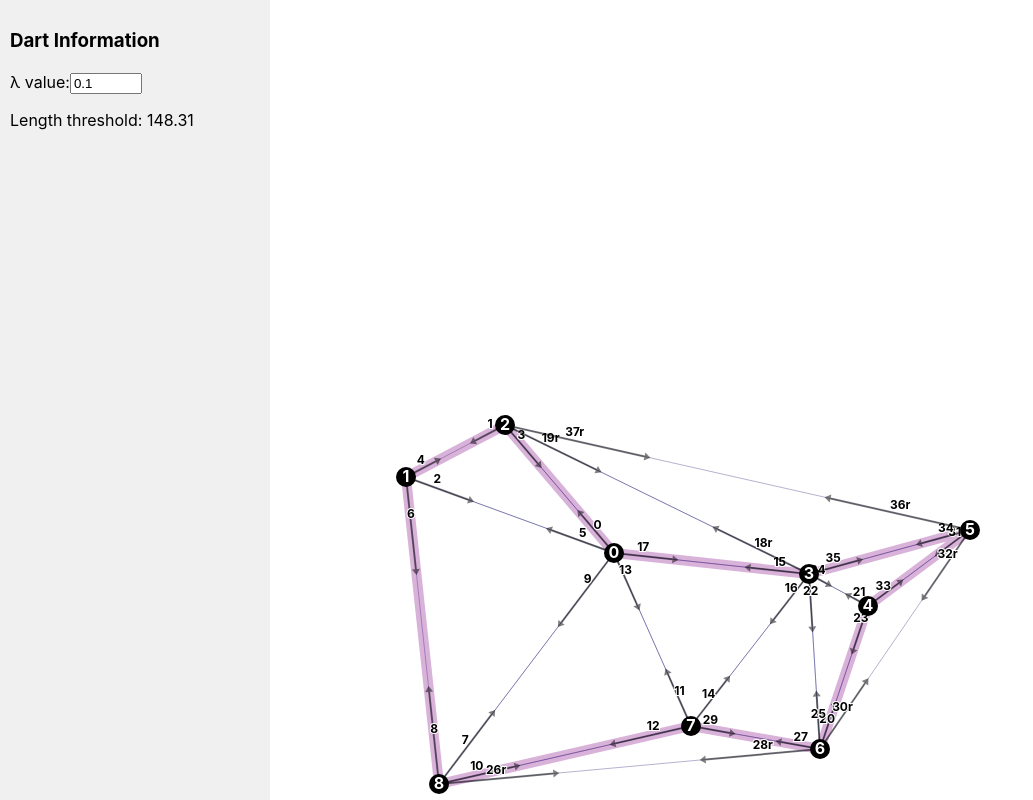
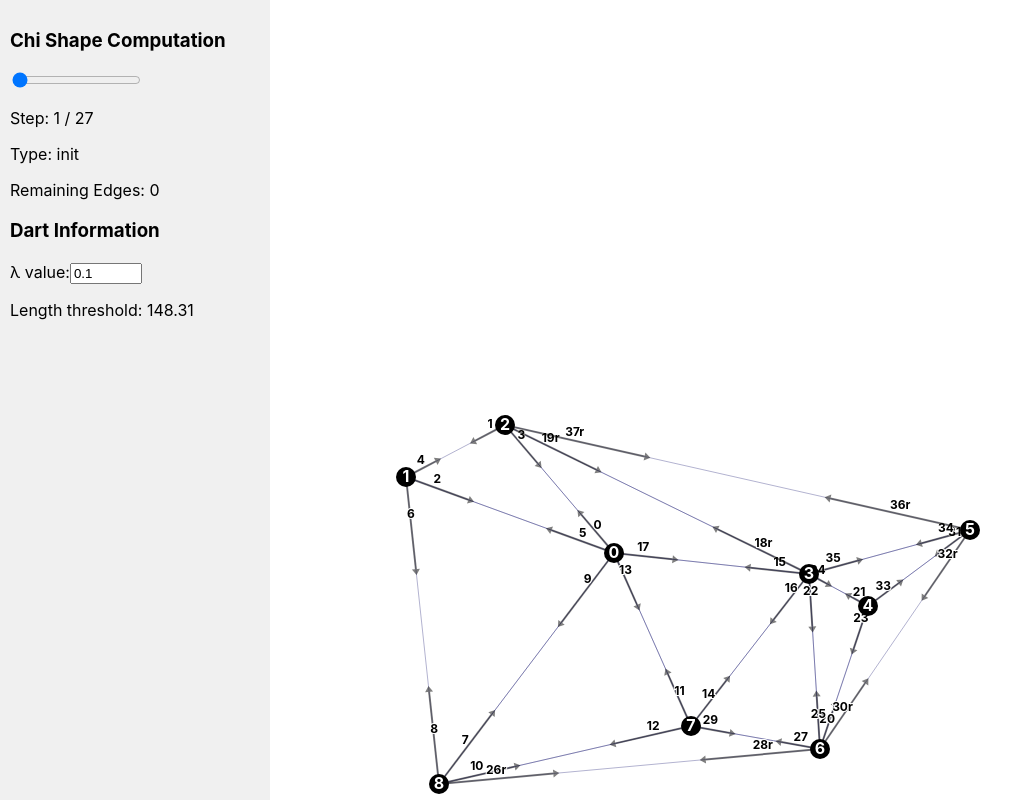
Before and after one commit to NolanDC/chi-shapes, a React (Create React App) app: page / in a window 1280 px wide. Shown: the whole page, without its empty margins (0-1033 px from the left). Built offline with nearby package versions, Linux system fonts and the light colour scheme.

Commit message:
step based scrubbing

```diff
--- a/src/ChiShapeVisualization.tsx
+++ b/src/ChiShapeVisualization.tsx
@@ -1,6 +1,6 @@
 import React, { useState, useEffect, useRef, useCallback, useMemo } from 'react';
 import { Vector } from './vector';
-import { ChiShapeComputer } from './chiShape';
+import { ChiShapeComputer, ComputationStep } from './chiShape';
 import { CombinatorialMap, Dart } from './CombinatorialMap';
 import { DartView } from './DartView';
 import { TriangleView } from './TriangleView';
@@ -20,11 +20,19 @@ const ChiShapeVisualization: React.FC = () => {
   const [combinatorialMap, setCombinatorialMap] = useState<CombinatorialMap>()
   const [delaunayTriangles, setDelaunayTriangles] = useState<Triangle[]>()
   const [size, setSize] = useState({ width: 0, height: 0 });
+  const [stepIndex, setStepIndex] = useState<number>(0)
 
   const containerRef = useRef<HTMLDivElement>(null);
   const INFO_COLUMN_WIDTH = 250;
 
-  const chiShape = useMemo(() => new ChiShapeComputer(points, lambda).chiShape(), [points, lambda])
+  const steps = useMemo(() => new ChiShapeComputer(points, lambda).getComputationSteps(), [points, lambda])
+  const currentStep = useMemo(() => steps[stepIndex], [stepIndex])
+
+  useEffect(() => {
+    console.log(steps)
+    setStepIndex(0)
+    console.log('first step', steps[0])
+  }, [steps])
 
   useEffect(() => {
     if (points.length < 3) {
@@ -37,8 +45,6 @@ const ChiShapeVisualization: React.FC = () => {
     try {
       const t1 = new Date().getMilliseconds()
       const chiShapeComputer = new ChiShapeComputer(points, lambda);
-      console.log('millis', (new Date()).getMilliseconds() - t1)
-      const newChiShape = Array.from(chiShapeComputer.chiShape());
       setLengthThresh(chiShapeComputer.getLengthThreshold());
       setCombinatorialMap(chiShapeComputer.getCombinatorialMap());
       setDelaunayTriangles(chiShapeComputer.getDelaunayTriangles());
@@ -104,6 +110,10 @@ const ChiShapeVisualization: React.FC = () => {
     window.addEventListener('resize', handleResize);
     return () => window.removeEventListener('resize', handleResize);
   }, []);
+
+  const handleStepChange = (event: React.ChangeEvent<HTMLInputElement>) => {
+    setStepIndex(Number(event.target.value));
+  };
 
   const handleSvgClick = (e: React.MouseEvent<SVGSVGElement>) => {
     const rect = e.currentTarget.getBoundingClientRect();
@@ -171,15 +181,17 @@ const ChiShapeVisualization: React.FC = () => {
   };
 
   const renderChiShape = () => {
+    const shape = currentStep?.currentChiShape
+    if (!shape) return
 
-    const validPoints = chiShape.filter(e => points[e.d1.origin] !== undefined && points[e.d2.origin] !== undefined);
-    if (validPoints.length !== chiShape.length) {
+    const validPoints = shape.filter(e => points[e.d1.origin] !== undefined && points[e.d2.origin] !== undefined);
+    if (validPoints.length !== shape.length) {
       console.warn("Some chi shape points are undefined");
     }
 
     return (
       <polygon
-        points={Array.from(chiShape.values()).map(p => `${points[p.d1.origin].x},${points[p.d1.origin].y}`).join(' ')}
+        points={Array.from(shape.values()).map(p => `${points[p.d1.origin].x},${points[p.d1.origin].y}`).join(' ')}
         fill="none"
         stroke="rgba(128, 0, 128, 0.3)"
         strokeWidth={10}
@@ -240,6 +252,27 @@ const ChiShapeVisualization: React.FC = () => {
   return (
     <div style={{ display: 'flex', width: '100vw', height: '100vh', overflow: 'hidden' }}>
       <div style={{ width: `${INFO_COLUMN_WIDTH}px`, padding: '10px', background: '#f0f0f0', overflowY: 'auto' }}>
+      <h3>Chi Shape Computation</h3>
+        <input
+          type="range"
+          min="0"
+          max={steps.length - 1}
+          value={stepIndex}
+          onChange={handleStepChange}
+        />
+        <p>Step: {stepIndex + 1} / {steps.length}</p>
+        {currentStep && (
+          <div>
+            <p>Type: {currentStep.type}</p>
+            {currentStep.type === 'analyze' && (
+              <>
+                <p>Is Regular: {currentStep.isRegular ? 'Yes' : 'No'}</p>
+                <p>Is Boundary: {currentStep.isBoundary ? 'Yes' : 'No'}</p>
+              </>
+            )}
+            <p>Remaining Edges: {currentStep.remainingEdges.length}</p>
+          </div>
+        )}
         <h3>Dart Information</h3>
         {getDartInfo()}
         <div style={{ marginTop: '20px' }}>
--- a/src/chiShape.ts
+++ b/src/chiShape.ts
@@ -8,6 +8,18 @@ export interface Edge {
   length: number;
 }
 
+export interface ComputationStep {
+  type: 'init' | 'analyze' | 'remove';
+  edge?: Edge;
+  isRegular?: boolean;
+  isBoundary?: boolean;
+  removedEdges?: Edge[];
+  newEdges?: Edge[];
+  currentChiShape: Edge[];
+  remainingEdges: Edge[];
+}
+
+
 export class ChiShapeComputer {
   private points: Vector[];
   private lambda: number;
@@ -16,7 +28,7 @@ export class ChiShapeComputer {
   private lengthThreshold: number;
   private boundaryEdges: Edge[];
   private removedEdges: Edge[];
-  private computedChiShape: Edge[] | null;
+  private computationSteps: ComputationStep[];
 
   constructor(points: Vector[], lambda: number) {
     this.points = points;
@@ -26,14 +38,12 @@ export class ChiShapeComputer {
     this.boundaryEdges = this.computeSortedBoundaryEdges();
     this.lengthThreshold = this.calculateLengthThreshold();
     this.removedEdges = [];
-    this.computedChiShape = null;
+    this.computationSteps = [];
+    this.computeChiShapeSteps();
   }
 
-  public chiShape(): Edge[] {
-    if (this.computedChiShape === null) {
-      this.computedChiShape = this.computeChiShape();
-    }
-    return this.computedChiShape;
+  public getComputationSteps(): ComputationStep[] {
+    return this.computationSteps;
   }
 
   public getDelaunayTriangles(): Triangle[] {
@@ -115,8 +125,8 @@ export class ChiShapeComputer {
         const newEdge1 = this.createEdge(r1, this.combinatorialMap.t0(r1)!);
         const newEdge2 = this.createEdge(r2, this.combinatorialMap.t0(r2)!);
 
-        this.insertSortedEdge(newEdge1);
-        this.insertSortedEdge(newEdge2);
+        //this.insertSortedEdge(newEdge1);
+        //this.insertSortedEdge(newEdge2);
 
         chiShape.add(newEdge1);
         chiShape.add(newEdge2);
@@ -131,14 +141,6 @@ export class ChiShapeComputer {
     return this.sortEdges(chiShape);
   }
 
-  private insertSortedEdge(edge: Edge) {
-    const index = this.boundaryEdges.findIndex(e => e.length <= edge.length);
-    if (index === -1) {
-      this.boundaryEdges.push(edge);
-    } else {
-      this.boundaryEdges.splice(index, 0, edge);
-    }
-  }
 
   private createEdge(d1: Dart, d2: Dart): Edge {
     return {
@@ -190,4 +192,77 @@ export class ChiShapeComputer {
 
     return sortedEdges;
   }
+
+  private computeChiShapeSteps() {
+    const initialBoundaryEdges = this.computeSortedBoundaryEdges();
+
+    // Initial step
+    this.computationSteps.push({
+      type: 'init',
+      currentChiShape: this.sortEdges(new Set<Edge>([...initialBoundaryEdges])),
+      remainingEdges: [...initialBoundaryEdges]
+    });
+
+    while (this.computationSteps[this.computationSteps.length - 1].remainingEdges.length > 0) {
+      const lastStep = this.computationSteps[this.computationSteps.length - 1];
+      const edge = lastStep.remainingEdges[0];
+      const { d1, d2, length } = edge;
+
+      const isRegular = this.combinatorialMap.isRegularRemoval(d1, d2);
+      const isBoundary = this.combinatorialMap.isBoundaryEdge(d1, d2);
+      const exceedsLength = length > this.lengthThreshold;
+
+      // Add analysis step
+      this.computationSteps.push({
+        type: 'analyze',
+        edge: edge,
+        isRegular: isRegular,
+        isBoundary: isBoundary,
+        currentChiShape:  this.sortEdges(new Set<Edge>([...lastStep.currentChiShape])),
+        remainingEdges: [...lastStep.remainingEdges]
+      });
+
+      if (isRegular && exceedsLength) {
+        const [r1, r2] = this.combinatorialMap.revealedEdges(d1, d2);
+        this.combinatorialMap.removeEdge(d1, d2);
+
+        const newEdge1 = this.createEdge(r1, this.combinatorialMap.t0(r1)!);
+        const newEdge2 = this.createEdge(r2, this.combinatorialMap.t0(r2)!);
+
+        const newChiShape = lastStep.currentChiShape.filter(e => e !== edge).concat([newEdge1, newEdge2]);
+        const newRemainingEdges = this.insertSortedEdges(lastStep.remainingEdges.filter(e => e !== edge), [newEdge1, newEdge2]);
+
+        // Add removal step
+        this.computationSteps.push({
+          type: 'remove',
+          edge: edge,
+          removedEdges: [edge],
+          newEdges: [newEdge1, newEdge2],
+          currentChiShape: this.sortEdges(new Set<Edge>(newChiShape)),
+          remainingEdges: newRemainingEdges
+        });
+      } else {
+        // If not removed, just remove from remaining edges
+        this.computationSteps.push({
+          type: 'remove',
+          edge: edge,
+          currentChiShape: [...lastStep.currentChiShape],
+          remainingEdges: lastStep.remainingEdges.slice(1)
+        });
+      }
+    }
+  }
+
+  private insertSortedEdges(edges: Edge[], newEdges: Edge[]): Edge[] {
+    const result = [...edges];
+    for (const edge of newEdges) {
+      const index = result.findIndex(e => e.length <= edge.length);
+      if (index === -1) {
+        result.push(edge);
+      } else {
+        result.splice(index, 0, edge);
+      }
+    }
+    return result;
+  }
 }
```
